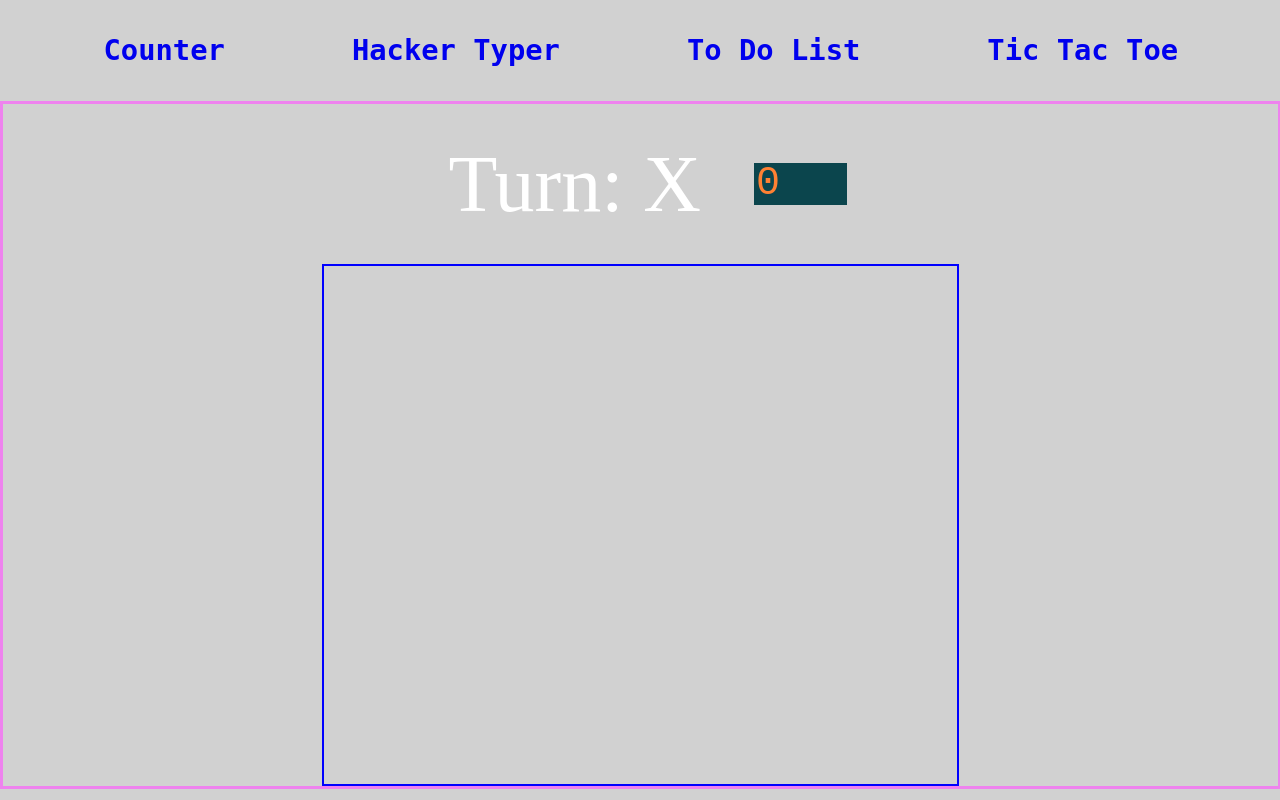
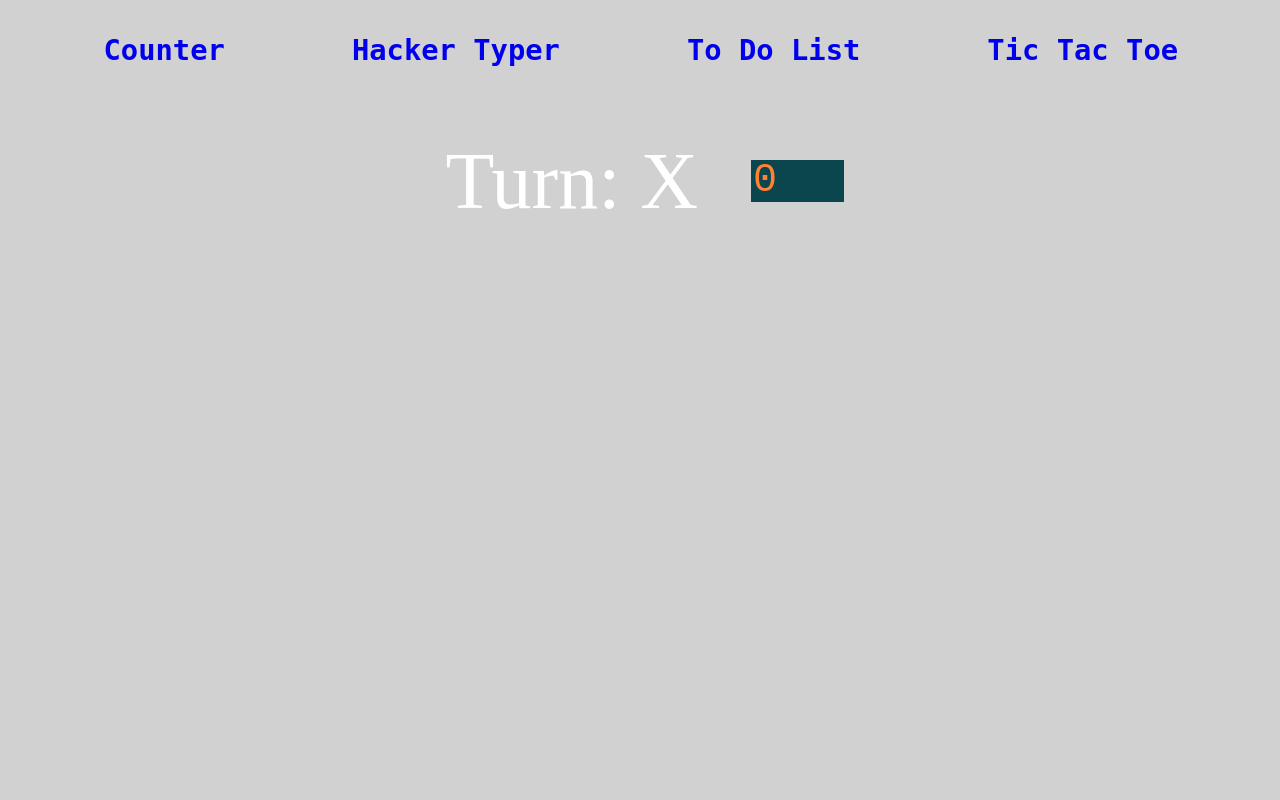
Before and after one commit to justholdinghands/reactPortfolio, a React (Create React App) app: page /tictactoe in a window 1280 px wide. Built offline with nearby package versions, Linux system fonts and the light colour scheme; a web font is replaced by a local one.

Commit message:
Edited css

```diff
--- a/src/components/tictactoe/Tictactoe.tsx
+++ b/src/components/tictactoe/Tictactoe.tsx
@@ -6,7 +6,6 @@ import styled from "styled-components";
 export const Table = styled.table`
   height: 100%;
   width: 50%;
-  border: blue 2px solid;
 `;
 
 export const DivInput = styled.div`
@@ -52,7 +51,6 @@ export const DivWrapper = styled.div`
   justify-content: space-between;
   height: 85.3vh;
   width: 99.6vw;
-  border: 3px violet solid;
 `;
 
 export const InputBoardSize = styled.input`
@@ -71,7 +69,7 @@ export const Box = styled.button`
   min-width: 100%;
   background-color: ${theme.tictactoe.box};
   color: ${theme.tictactoe.secondary};
-  font: 500%/0 ${theme.tictactoe.fontPrimary};
+  font: 100%/0 ${theme.tictactoe.fontPrimary};
 `;
 
 export const PLAYER_X = "X" as const;
```
